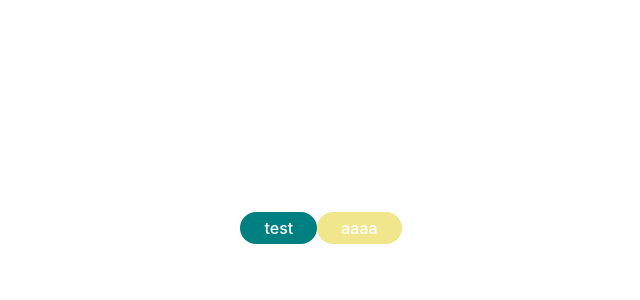
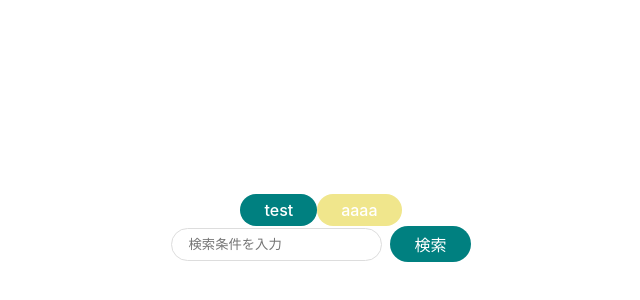
Before and after one commit to cossack910/AtomicDesign, a React (Vite) app in the folder app/: page / in a window 1280 px wide. Shown: the part 172-472 px from the top of the page, without its empty margins (319-959 px from the left). Built offline with nearby package versions, Linux system fonts and the light colour scheme.

Commit message:
molecule

```diff
--- a/app/src/App.tsx
+++ b/app/src/App.tsx
@@ -1,6 +1,7 @@
 import "./App.css";
 import PrimaryButton from "./components/atoms/button/PrimaryButton";
 import SecondaryButton from "./components/atoms/button/SecondaryButton";
+import SearchInput from "./components/molecule/SearchInput";
 
 function App() {
   return (
@@ -8,6 +9,8 @@ function App() {
       <div className="App">
         <PrimaryButton text="test" />
         <SecondaryButton text="aaaa" />
+        <br />
+        <SearchInput />
       </div>
     </>
   );
--- /dev/null
+++ b/app/src/components/atoms/input/Input.tsx
@@ -0,0 +1,17 @@
+import React from "react";
+import styled from "styled-components";
+
+interface InputProps {
+  placefoldertext: string;
+}
+
+export const Input: React.FC<InputProps> = ({ placefoldertext }) => {
+  return <SInput type="text" placeholder={placefoldertext}></SInput>;
+};
+
+const SInput = styled.input`
+  padding: 8px 16px;
+  border: solid #ddd 1px;
+  border-radius: 9999px;
+  outline: none;
+`;
--- /dev/null
+++ b/app/src/components/molecule/SearchInput.tsx
@@ -0,0 +1,26 @@
+import React from "react";
+import PrimaryButton from "../atoms/button/PrimaryButton";
+import { Input } from "../atoms/input/Input";
+import { styled } from "styled-components";
+
+export const SearchInput: React.FC = () => {
+  return (
+    <SContainer>
+      <Input placefoldertext="検索条件を入力" />
+      <SButtonWrapper>
+        <PrimaryButton text="検索" />
+      </SButtonWrapper>
+    </SContainer>
+  );
+};
+
+const SButtonWrapper = styled.div`
+  padding-left: 8px;
+`;
+
+const SContainer = styled.div`
+  display: flex;
+  align-items: center;
+`;
+
+export default SearchInput;
```
Also changed, not shown: 1 other file (tests, documents, lock files or other folders).
